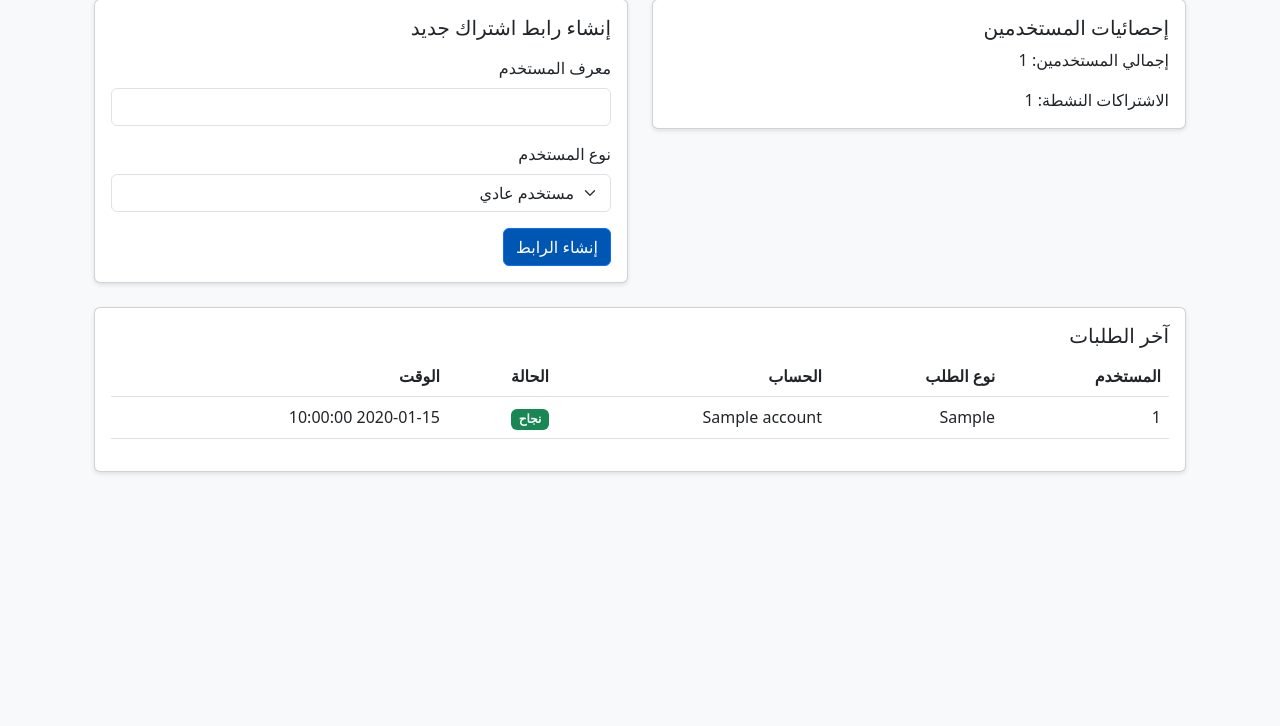
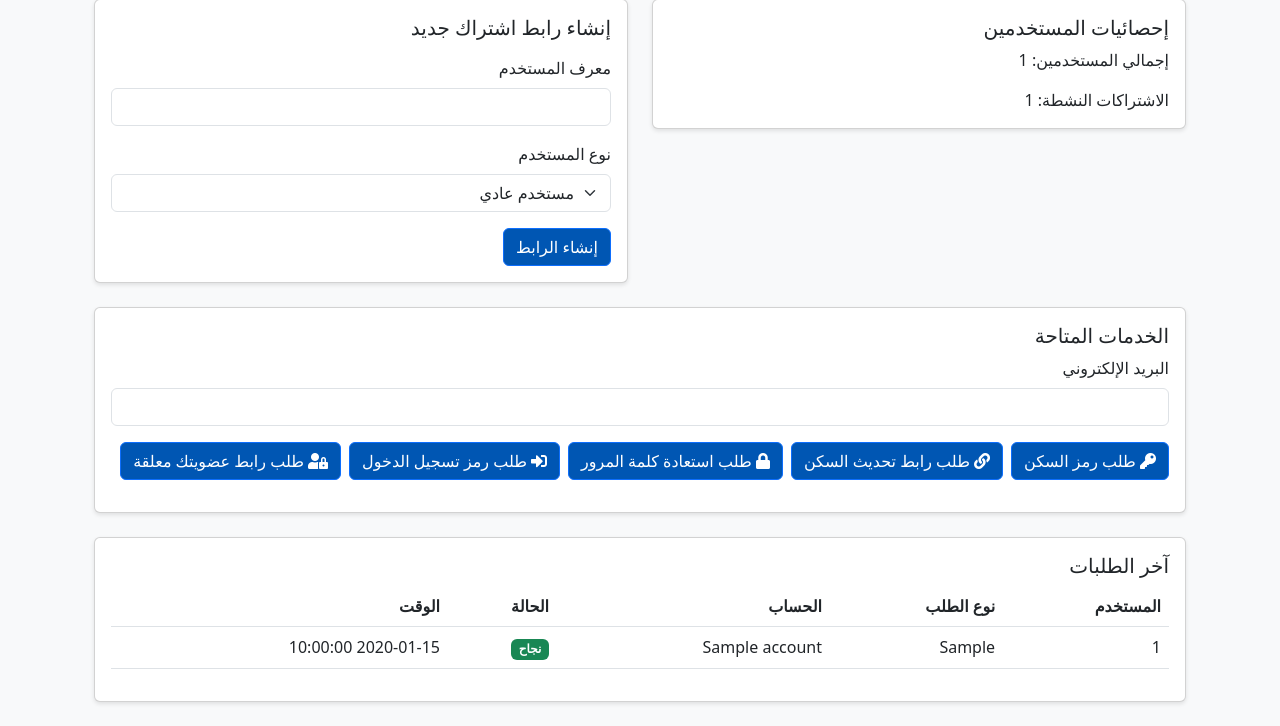
Before and after one commit to lc3lx/backbot, a Flask app: page /admin/dashboard in a window 1280 px wide. Shown: the part 95-821 px from the top of the page. Before the commit the page ends 569 px from the top, so only its background shows below. Run offline with Flask 3, Linux system fonts and the light colour scheme; the visitor is signed in with stand-in values (Sample User, id 1); a database or web service that is not in the repository returns one stand-in record (values such as "Sample title").

Commit message:
Update admin_dashboard.html

```diff
--- a/templates/admin_dashboard.html
+++ b/templates/admin_dashboard.html
@@ -41,6 +41,45 @@ content %}
             </div>
             <button type="submit" class="btn btn-primary">إنشاء الرابط</button>
           </form>
+        </div>
+      </div>
+    </div>
+  </div>
+
+  <!-- Service Buttons -->
+  <div class="row mb-4">
+    <div class="col-md-12">
+      <div class="card">
+        <div class="card-body">
+          <h5 class="card-title">الخدمات المتاحة</h5>
+          <div class="mb-3">
+            <label for="email" class="form-label">البريد الإلكتروني</label>
+            <input type="email" class="form-control" id="email" required />
+          </div>
+          <div class="d-flex flex-wrap gap-2">
+            <button onclick="fetchResidenceCode()" class="btn btn-primary">
+              <i class="fas fa-key"></i> طلب رمز السكن
+            </button>
+            <button
+              onclick="fetchResidenceUpdateLink()"
+              class="btn btn-primary"
+            >
+              <i class="fas fa-link"></i> طلب رابط تحديث السكن
+            </button>
+            <button onclick="fetchPasswordResetLink()" class="btn btn-primary">
+              <i class="fas fa-lock"></i> طلب استعادة كلمة المرور
+            </button>
+            <button onclick="fetchLoginCode()" class="btn btn-primary">
+              <i class="fas fa-sign-in-alt"></i> طلب رمز تسجيل الدخول
+            </button>
+            <button
+              onclick="fetchSuspendedAccountLink()"
+              class="btn btn-primary"
+            >
+              <i class="fas fa-user-lock"></i> طلب رابط عضويتك معلقة
+            </button>
+          </div>
+          <div id="apiResult" class="mt-3"></div>
         </div>
       </div>
     </div>
```
